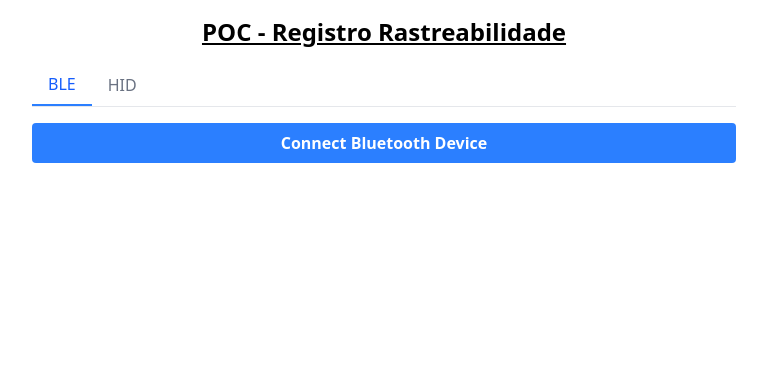
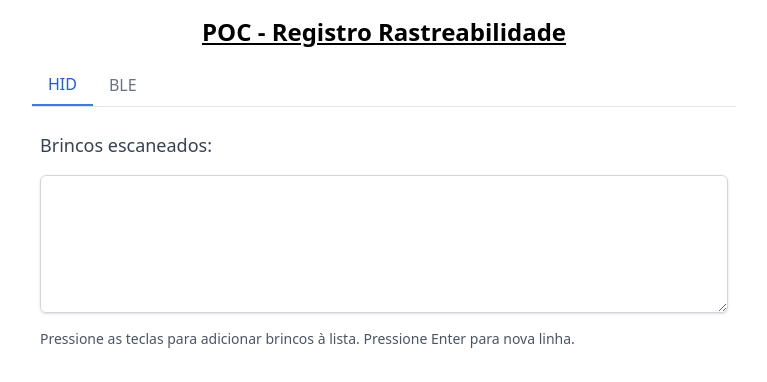
Before and after one commit to victor-souza-dev/POC-Bluetooth, an Angular app: page / in a window 1280 px wide. Shown: the top 382 px of the page, without its empty margins (256-1023 px from the left). Built offline with nearby package versions, Linux system fonts and the light colour scheme.

Commit message:
refactor: change position tabs

```diff
--- a/src/app/components/tab/tab.component.html
+++ b/src/app/components/tab/tab.component.html
@@ -1,19 +1,29 @@
 <div class="w-full mx-auto p-4">
   <div class="flex border-b border-gray-200">
     <button
-            [ngClass]="{'border-b-2 border-blue-500 text-blue-600': activeTab === 'bluetooth', 'text-gray-500': activeTab !== 'bluetooth'}"
-            class="px-4 py-2 font-medium cursor-pointer" (click)="setActiveTab('bluetooth')">
-            BLE
+      [ngClass]="{
+        'border-b-2 border-blue-500 text-blue-600': activeTab === 'keyboard',
+        'text-gray-500': activeTab !== 'keyboard'
+      }"
+      class="px-4 py-2 font-medium cursor-pointer"
+      (click)="setActiveTab('keyboard')"
+    >
+      HID
     </button>
     <button
-            [ngClass]="{'border-b-2 border-blue-500 text-blue-600': activeTab === 'keyboard', 'text-gray-500': activeTab !== 'keyboard'}"
-            class="px-4 py-2 font-medium cursor-pointer" (click)="setActiveTab('keyboard')">
-            HID
+      [ngClass]="{
+        'border-b-2 border-blue-500 text-blue-600': activeTab === 'bluetooth',
+        'text-gray-500': activeTab !== 'bluetooth'
+      }"
+      class="px-4 py-2 font-medium cursor-pointer"
+      (click)="setActiveTab('bluetooth')"
+    >
+      BLE
     </button>
   </div>
 
   <div class="mt-4">
+    <app-keyboard-input class="w-full" *ngIf="activeTab === 'keyboard'" />
     <app-bluetooth-connector class="w-full" *ngIf="activeTab === 'bluetooth'" />
-        <app-keyboard-input class="w-full" *ngIf="activeTab === 'keyboard'" />
   </div>
 </div>
--- a/src/app/components/tab/tab.component.ts
+++ b/src/app/components/tab/tab.component.ts
@@ -10,7 +10,7 @@ import { CommonModule } from '@angular/common';
   imports: [CommonModule, BluetoothConnectorComponent, KeyboardInputComponent],
 })
 export class TabComponent {
-  activeTab: 'bluetooth' | 'keyboard' = 'bluetooth';
+  activeTab: 'bluetooth' | 'keyboard' = 'keyboard';
 
   setActiveTab(tab: 'bluetooth' | 'keyboard') {
     this.activeTab = tab;
```
Lines whose indentation alone changed are shown as unchanged.
